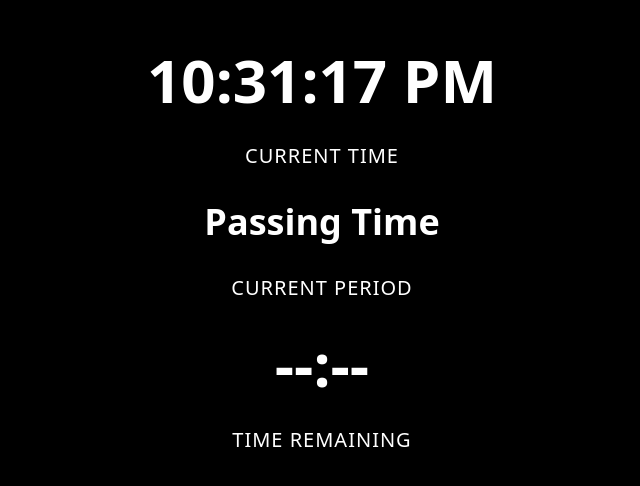
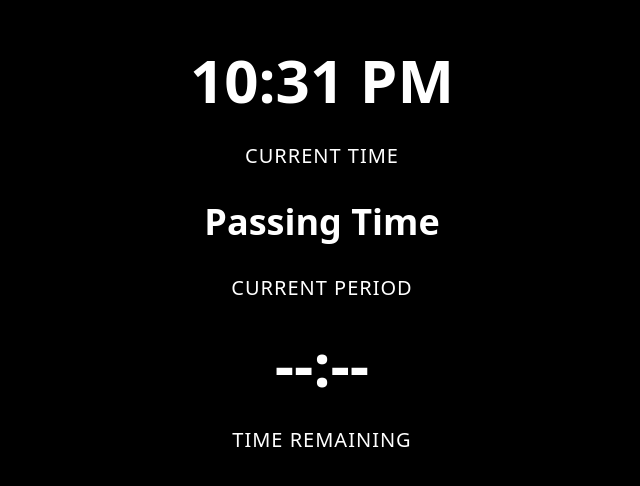
Before and after one commit to mondotDev/School-Schedule-Timer, a React (Vite) app: page / in a window 1280 px wide. Shown: the part 148-634 px from the top of the page, without its empty margins (318-958 px from the left). Built offline with nearby package versions, Linux system fonts and the light colour scheme; the HTML template or start-up script is replaced by a standard one.

Commit message:
Remove second timer from time

```diff
--- a/src/components/SchoolScheduleTimer.jsx
+++ b/src/components/SchoolScheduleTimer.jsx
@@ -129,7 +129,7 @@ export default function SchoolScheduleTimer() {
 
   return (
     <div className="min-h-screen flex flex-col justify-center items-center bg-black text-white text-center space-y-8">
-      <div className="text-6xl font-bold">{currentTime.format("hh:mm:ss A")}</div>
+      <div className="text-6xl font-bold">{currentTime.format("hh:mm A")}</div>
       <div className="text-xl tracking-wider">CURRENT TIME</div>
 
       <div className="text-4xl font-semibold">{currentPeriod}</div>
```
